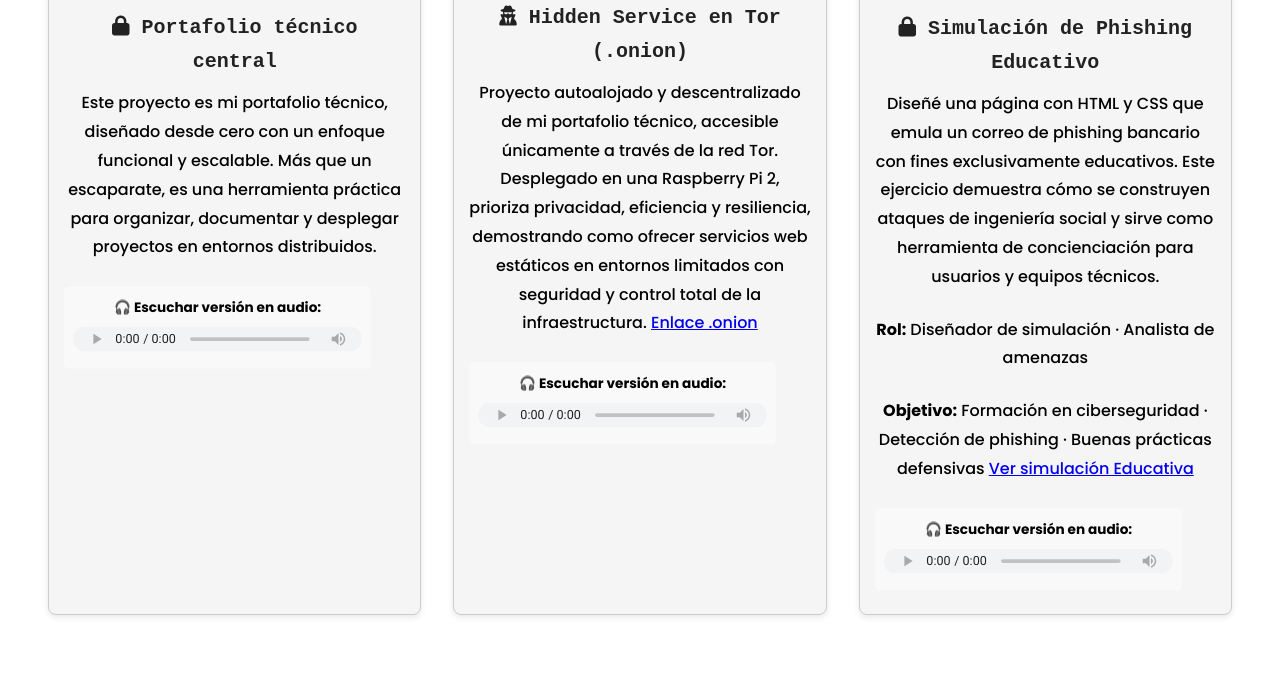
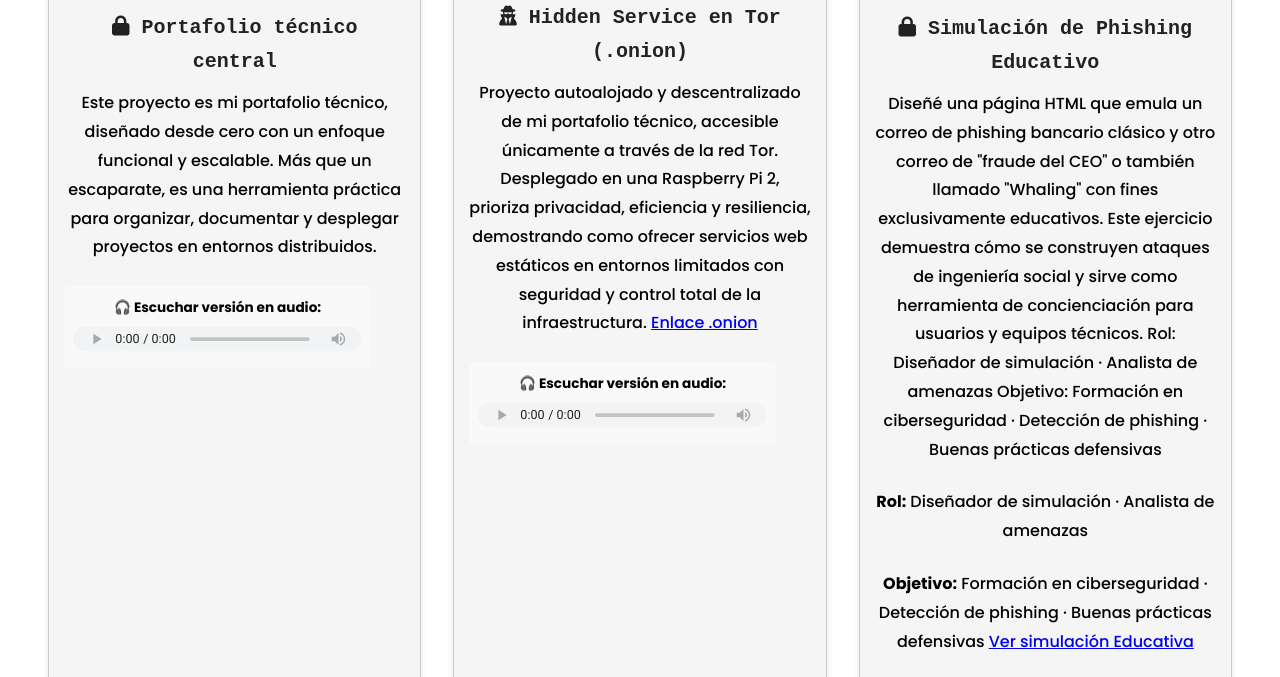
Before and after one commit to rafaelmperez/rafaelmperez.github.io, a plain HTML site: page index.html in a window 1280 px wide. Shown: the part 2406-3083 px from the top of the page. Drawn offline with nearby package versions, Linux system fonts and the light colour scheme; a script that the page names is missing.

Commit message:
Update index.html

```diff
--- a/index.html
+++ b/index.html
@@ -1580,7 +1580,13 @@ Desplegado en una Raspberry Pi 2, prioriza privacidad, eficiencia y resiliencia,
   <h3><i class="fas fa-lock"></i> Simulación de Phishing Educativo </h3>
 
   <div class="descripcion-proyecto">
-    <p>Diseñé una página con HTML y CSS que emula un correo de phishing bancario con fines exclusivamente educativos. Este ejercicio demuestra cómo se construyen ataques de ingeniería social y sirve como herramienta de concienciación para usuarios y equipos técnicos.</p>
+    <p>Diseñé una página HTML que emula un correo de phishing bancario clásico y otro correo de "fraude del CEO" o también llamado "Whaling" con fines exclusivamente educativos.
+
+Este ejercicio demuestra cómo se construyen ataques de ingeniería social y sirve como herramienta de concienciación para usuarios y equipos técnicos.
+
+Rol: Diseñador de simulación · Analista de amenazas
+
+Objetivo: Formación en ciberseguridad · Detección de phishing · Buenas prácticas defensivas </p>
     <p><strong>Rol:</strong> Diseñador de simulación · Analista de amenazas</p>
     <p><strong>Objetivo:</strong> Formación en ciberseguridad · Detección de phishing · Buenas prácticas defensivas</a>
     <a href="https://rafaelmperez.github.io/simulacionphishing.html" target="_blank">
```
